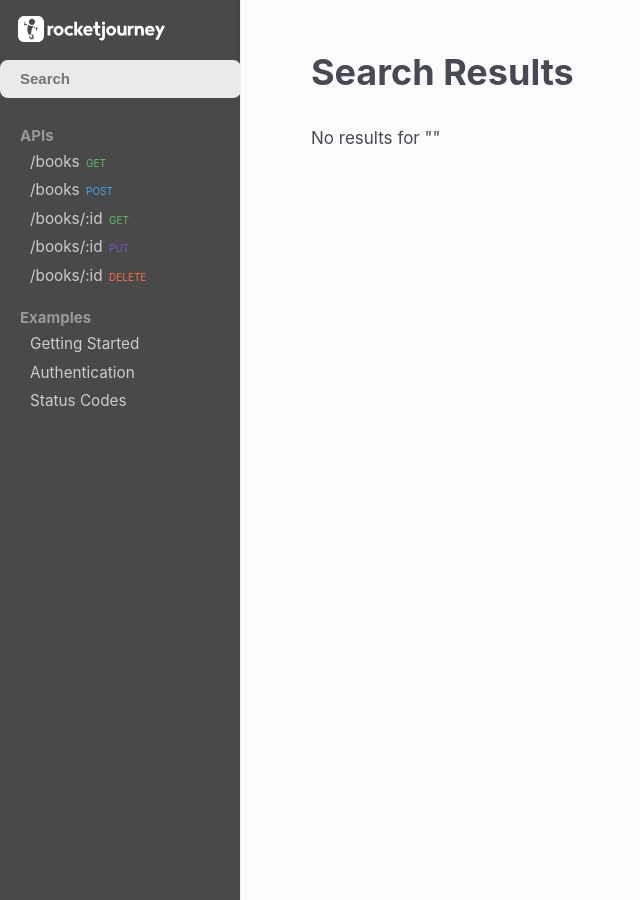
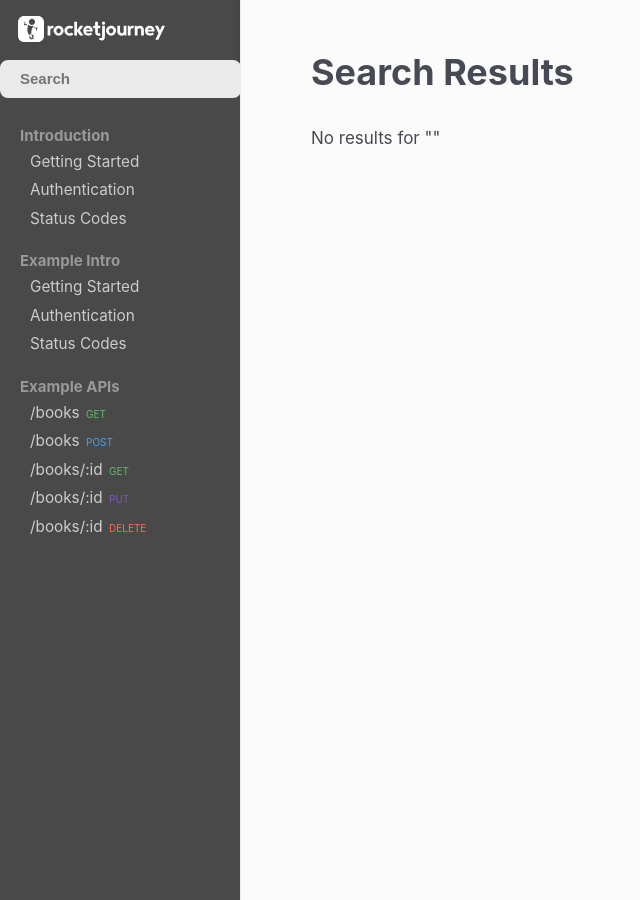
Before and after one commit to RocketJourney/docs, a Jekyll site: the page built from search.html, in a window 1280 px wide. Shown: the whole page, without its empty margins (0-640 px from the left). Built offline with Jekyll 4.4.1, drawn with Linux system fonts in a browser that asks for light colours; nearby versions of some CDN libraries; comment, search, counter and statistics services are not loaded.

```diff
--- a/_config.yml
+++ b/_config.yml
@@ -1,19 +1,22 @@
 # ----
 # Site
 
-title: Aviator
-description: Jekyll template for API documentation.
-url: https://example.com
+title: RocketJourney Documentation
+description: Documentation for the RocketJourney Platform
+url: https://rocketjourney.github.io/docs/
 google_analytics_key:
 permalink: pretty
 
 collections:
-  examples:
-    title: Examples
+  intro:
+    title: Introduction
+    position: 1
+  exampleintro:
+    title: Example Intro
     position: 2
-  api:
-    title: APIs
-    position: 1
+  exampleapi:
+    title: Example APIs
+    position: 3
 gems:
   - jekyll-sitemap
   - jekyll-seo-tag
```
Also changed, not shown: _intro/_defaults.md (added, +7 -0 lines), _intro/authentication.md (added, +23 -0 lines), _intro/errors.md (added, +20 -0 lines), _intro/getting_started.md (added, +22 -0 lines), _exampleapi/_defaults.md (renamed from _api/_defaults.md), _exampleapi/books_add.md (renamed from _api/books_add.md), _exampleapi/books_delete.md (renamed from _api/books_delete.md), _exampleapi/books_get.md (renamed from _api/books_get.md), _exampleapi/books_list.md (renamed from _api/books_list.md), _exampleapi/books_update.md (renamed from _api/books_update.md), _exampleintro/_defaults.md (renamed from _examples/_defaults.md), _exampleintro/authentication.md (renamed from _examples/authentication.md), _exampleintro/errors.md (renamed from _examples/errors.md), _exampleintro/getting_started.md (renamed from _examples/getting_started.md).
